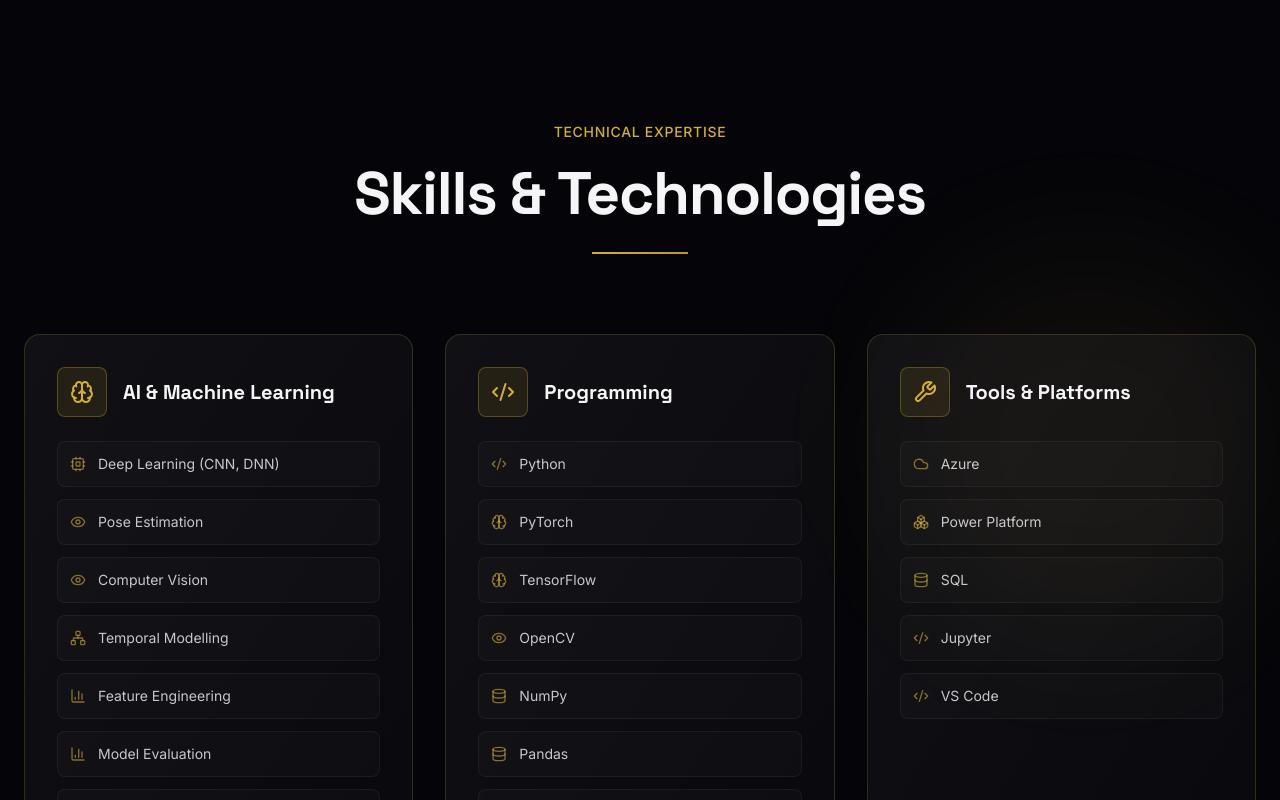
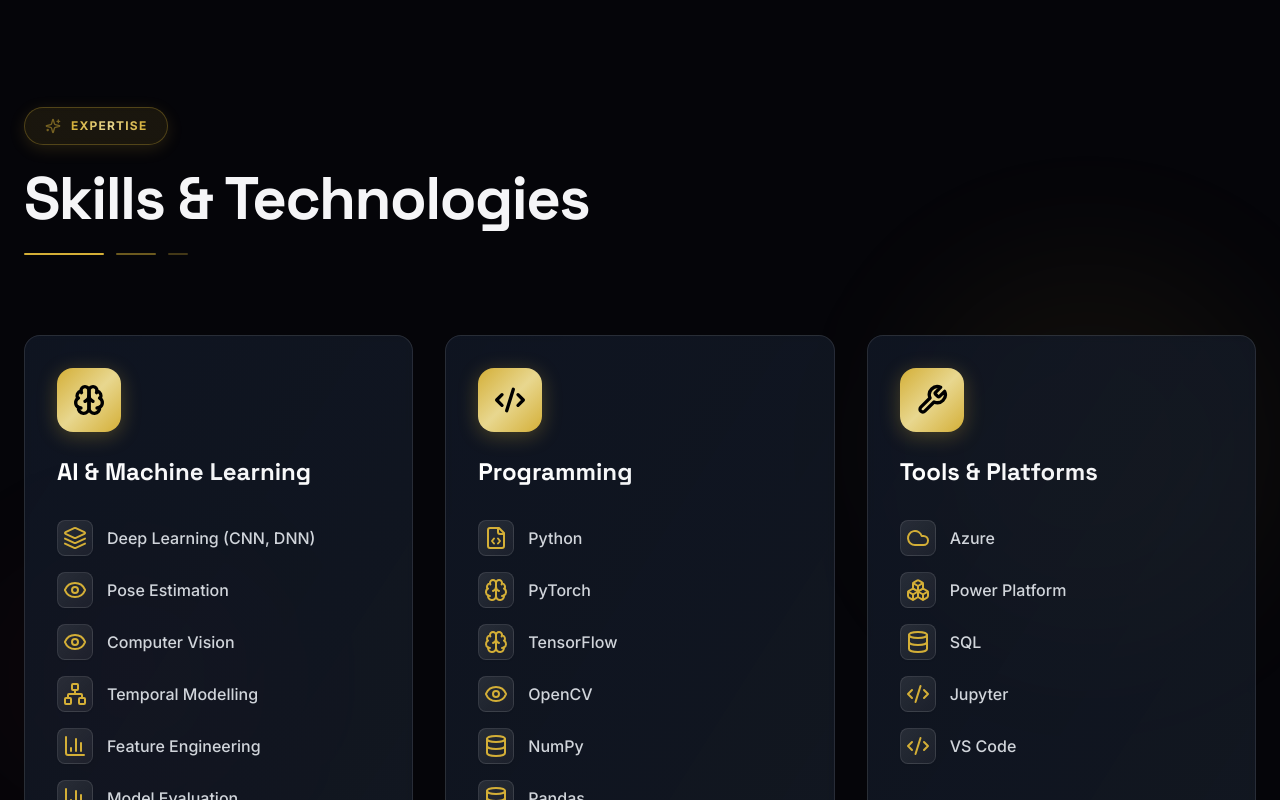
Before and after one commit to Lithira-Silva/ViduthIshara_Portfolio, a Next.js app: page / in a window 1280 px wide. Shown: the part 3980-4780 px from the top of the page. Built offline with nearby package versions, Linux system fonts and the light colour scheme.

Commit message:
Enhance Skills component with improved layout, updated icons, and hover effects; refine skills presentation for better user experience

```diff
--- a/components/Skills.tsx
+++ b/components/Skills.tsx
@@ -11,7 +11,11 @@
   BarChart3,
   Database,
   Cloud,
-  Boxes
+  Boxes,
+  Sparkles,
+  GitBranch,
+  FileCode,
+  Layers
 } from "lucide-react";
 
 const skillCategories = [
@@ -19,7 +23,7 @@
     title: "AI & Machine Learning",
     icon: Brain,
     skills: [
-      { name: "Deep Learning (CNN, DNN)", icon: Cpu },
+      { name: "Deep Learning (CNN, DNN)", icon: Layers },
       { name: "Pose Estimation", icon: Eye },
       { name: "Computer Vision", icon: Eye },
       { name: "Temporal Modelling", icon: Network },
@@ -33,13 +37,13 @@
     title: "Programming",
     icon: Code2,
     skills: [
-      { name: "Python", icon: Code2 },
+      { name: "Python", icon: FileCode },
       { name: "PyTorch", icon: Brain },
       { name: "TensorFlow", icon: Brain },
       { name: "OpenCV", icon: Eye },
       { name: "NumPy", icon: Database },
       { name: "Pandas", icon: Database },
-      { name: "Git", icon: Boxes },
+      { name: "Git", icon: GitBranch },
     ],
   },
   {
@@ -57,9 +61,10 @@
 
 export default function Skills() {
   return (
-    <section className="relative py-140 px-6 overflow-hidden">
-      {/* Background */}
+    <section className="relative py-32 px-6 overflow-hidden">
+      {/* Background Elements */}
       <div className="absolute right-0 top-1/4 w-96 h-96 bg-gold/5 rounded-full blur-3xl" />
+      <div className="absolute left-0 bottom-1/4 w-64 h-64 bg-red-primary/5 rounded-full blur-3xl" />
 
       <div className="relative z-10 max-w-7xl mx-auto">
         {/* Section Header */}
@@ -68,58 +73,87 @@
           whileInView={{ opacity: 1, y: 0 }}
           viewport={{ once: true }}
           transition={{ duration: 0.6 }}
-          className="mb-20 text-center"
+          className="mb-20"
         >
-          <span className="text-gold font-medium tracking-wider text-sm uppercase">
-            Technical Expertise
+          <div className="inline-flex items-center gap-2.5 px-5 py-2.5 rounded-full bg-gradient-to-r from-gold/10 via-gold/8 to-gold/10 border border-gold/30 shadow-[0_4px_16px_rgba(212,175,55,0.15)] mb-6 backdrop-blur-sm">
+            <Sparkles className="w-4 h-4 text-gold animate-pulse" />
+            <span className="text-gold font-bold tracking-widest text-xs uppercase bg-gradient-to-r from-gold via-gold-light to-gold bg-clip-text text-transparent">
+              Expertise
             </span>
-          <h2 className="text-h1 font-heading font-bold mt-4 mb-6">
+          </div>
+          <h2 className="text-4xl sm:text-5xl lg:text-6xl font-heading font-black tracking-tight leading-[1.05] mb-6">
             Skills & Technologies
           </h2>
-          <div className="h-[2px] w-24 bg-gradient-gold mx-auto" />
+          <div className="flex items-center gap-3">
+            <div className="h-[2px] w-20 bg-gold rounded-full" />
+            <div className="h-[2px] w-10 bg-gold/50 rounded-full" />
+            <div className="h-[2px] w-5 bg-gold/30 rounded-full" />
+          </div>
         </motion.div>
 
         {/* Skills Grid */}
-        <div className="grid md:grid-cols-2 lg:grid-cols-3 gap-8">
-          {skillCategories.map((category, categoryIndex) => (
+        <div className="grid grid-cols-1 lg:grid-cols-3 gap-8">
+          {skillCategories.map((category, categoryIndex) => {
+            const CategoryIcon = category.icon;
+
+            return (
               <motion.div
-              key={categoryIndex}
+                key={category.title}
                 initial={{ opacity: 0, y: 30 }}
                 whileInView={{ opacity: 1, y: 0 }}
                 viewport={{ once: true }}
                 transition={{ duration: 0.6, delay: categoryIndex * 0.1 }}
-              className="group"
+                className="group relative"
               >
-              <div className="h-full p-8 rounded-2xl bg-gradient-to-br from-white/5 to-white/[0.02] border border-gold/20 hover:border-gold/60 hover:shadow-gold-glow transition-all duration-500">
-                {/* Category Header */}
-                <div className="flex items-center gap-4 mb-6">
-                  <div className="p-3 rounded-lg bg-gold/10 border border-gold/30 group-hover:bg-gold/20 transition-colors">
-                    <category.icon className="w-6 h-6 text-gold" />
-                  </div>
-                  <h3 className="text-xl font-heading font-bold">{category.title}</h3>
+                {/* Card */}
+                <div className="relative h-full p-8 rounded-2xl bg-gradient-to-br from-gray-900/80 to-gray-800/50 border border-white/10 backdrop-blur-sm hover:border-gold/50 transition-all duration-500 hover:shadow-[0_8px_32px_rgba(212,175,55,0.15)]">
+                  {/* Category Icon */}
+                  <div className="inline-flex items-center justify-center w-16 h-16 rounded-2xl bg-gradient-to-br from-gold via-gold-light to-gold mb-6 group-hover:scale-110 group-hover:rotate-3 transition-all duration-500 shadow-[0_4px_20px_rgba(212,175,55,0.3)]">
+                    <CategoryIcon className="w-8 h-8 text-black" strokeWidth={2.5} />
                   </div>
 
+                  {/* Category Title */}
+                  <h3 className="text-2xl font-heading font-bold mb-8 bg-gradient-to-r from-white via-gray-100 to-white bg-clip-text text-transparent">
+                    {category.title}
+                  </h3>
+
                   {/* Skills List */}
-                <div className="space-y-3">
-                  {category.skills.map((skill, skillIndex) => (
+                  <div className="space-y-4">
+                    {category.skills.map((skill, skillIndex) => {
+                      const SkillIcon = skill.icon;
+
+                      return (
                         <motion.div
-                      key={skillIndex}
-                      initial={{ opacity: 0, x: -10 }}
+                          key={skill.name}
+                          initial={{ opacity: 0, x: -20 }}
                           whileInView={{ opacity: 1, x: 0 }}
                           viewport={{ once: true }}
-                      transition={{ duration: 0.4, delay: categoryIndex * 0.1 + skillIndex * 0.05 }}
-                      className="flex items-center gap-3 p-3 rounded-lg bg-white/[0.02] border border-white/5 hover:border-gold/30 hover:bg-white/5 transition-all group/skill"
+                          transition={{
+                            duration: 0.4,
+                            delay: categoryIndex * 0.1 + skillIndex * 0.05
+                          }}
+                          className="flex items-center gap-3.5 group/skill cursor-default"
                         >
-                      <skill.icon className="w-4 h-4 text-gold/60 group-hover/skill:text-gold transition-colors" />
-                      <span className="text-sm text-foreground/80 group-hover/skill:text-foreground transition-colors">
+                          <div className="flex-shrink-0 w-9 h-9 rounded-lg bg-gradient-to-br from-white/10 to-white/5 border border-white/10 flex items-center justify-center group-hover/skill:from-gold/20 group-hover/skill:to-gold/10 group-hover/skill:border-gold/30 group-hover/skill:scale-110 transition-all duration-300 shadow-sm">
+                            <SkillIcon className="w-4.5 h-4.5 text-gold group-hover/skill:text-gold-light transition-colors duration-300" strokeWidth={2} />
+                          </div>
+                          <span className="text-gray-300 font-medium group-hover/skill:text-white group-hover/skill:translate-x-1 transition-all duration-300">
                             {skill.name}
                           </span>
                         </motion.div>
-                  ))}
+                      );
+                    })}
                   </div>
+
+                  {/* Gradient Overlay on Hover */}
+                  <div className="absolute inset-0 rounded-2xl bg-gradient-to-br from-gold/0 via-gold/0 to-gold/0 group-hover:from-gold/10 group-hover:via-gold/5 group-hover:to-transparent opacity-0 group-hover:opacity-100 transition-all duration-500 pointer-events-none" />
+
+                  {/* Corner Accent */}
+                  <div className="absolute top-0 right-0 w-32 h-32 bg-gradient-to-br from-gold/10 to-transparent rounded-2xl opacity-0 group-hover:opacity-100 transition-opacity duration-500 pointer-events-none" />
                 </div>
               </motion.div>
-          ))}
+            );
+          })}
         </div>
       </div>
     </section>
```
Lines whose indentation alone changed are shown as unchanged.
